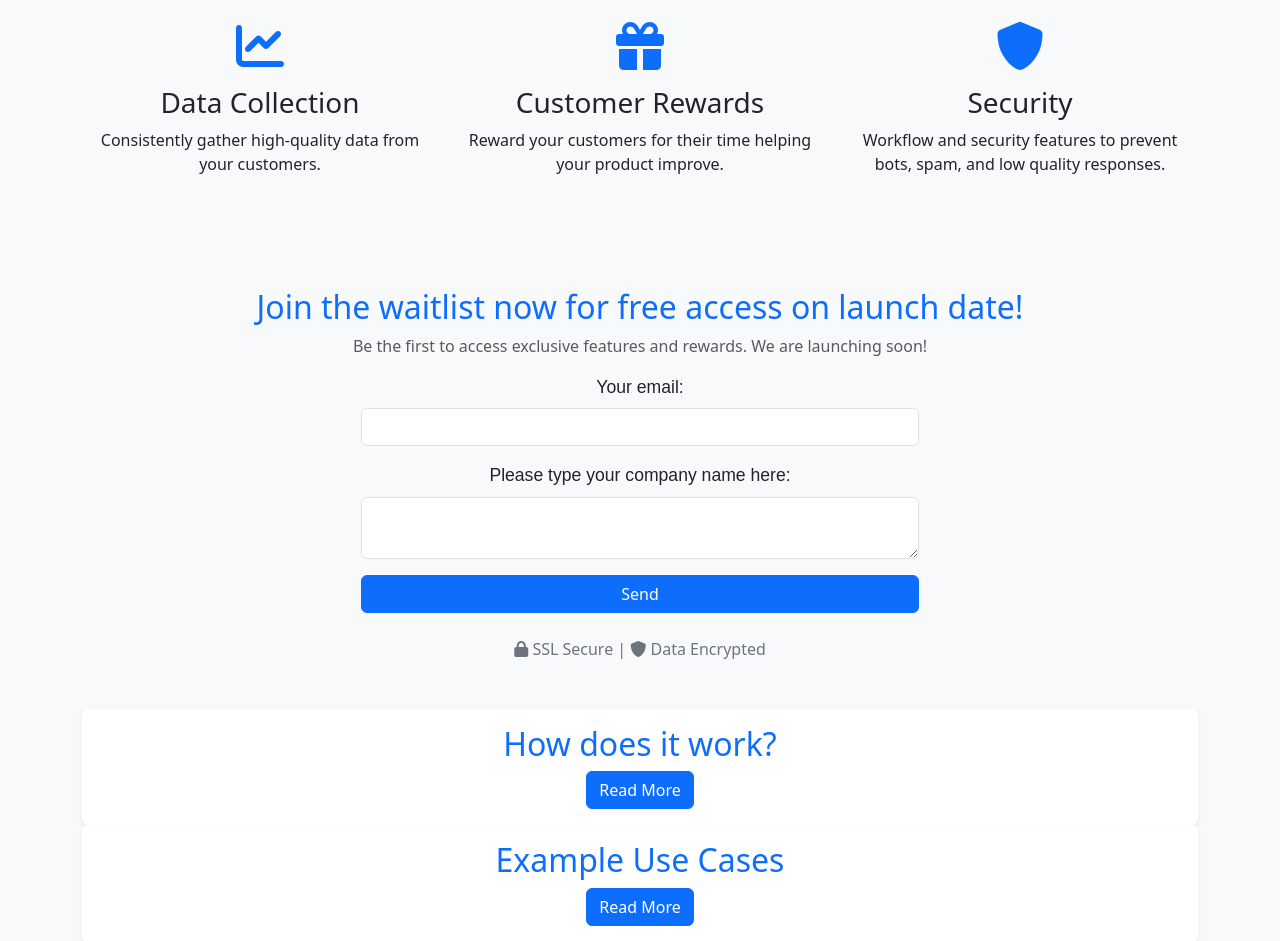
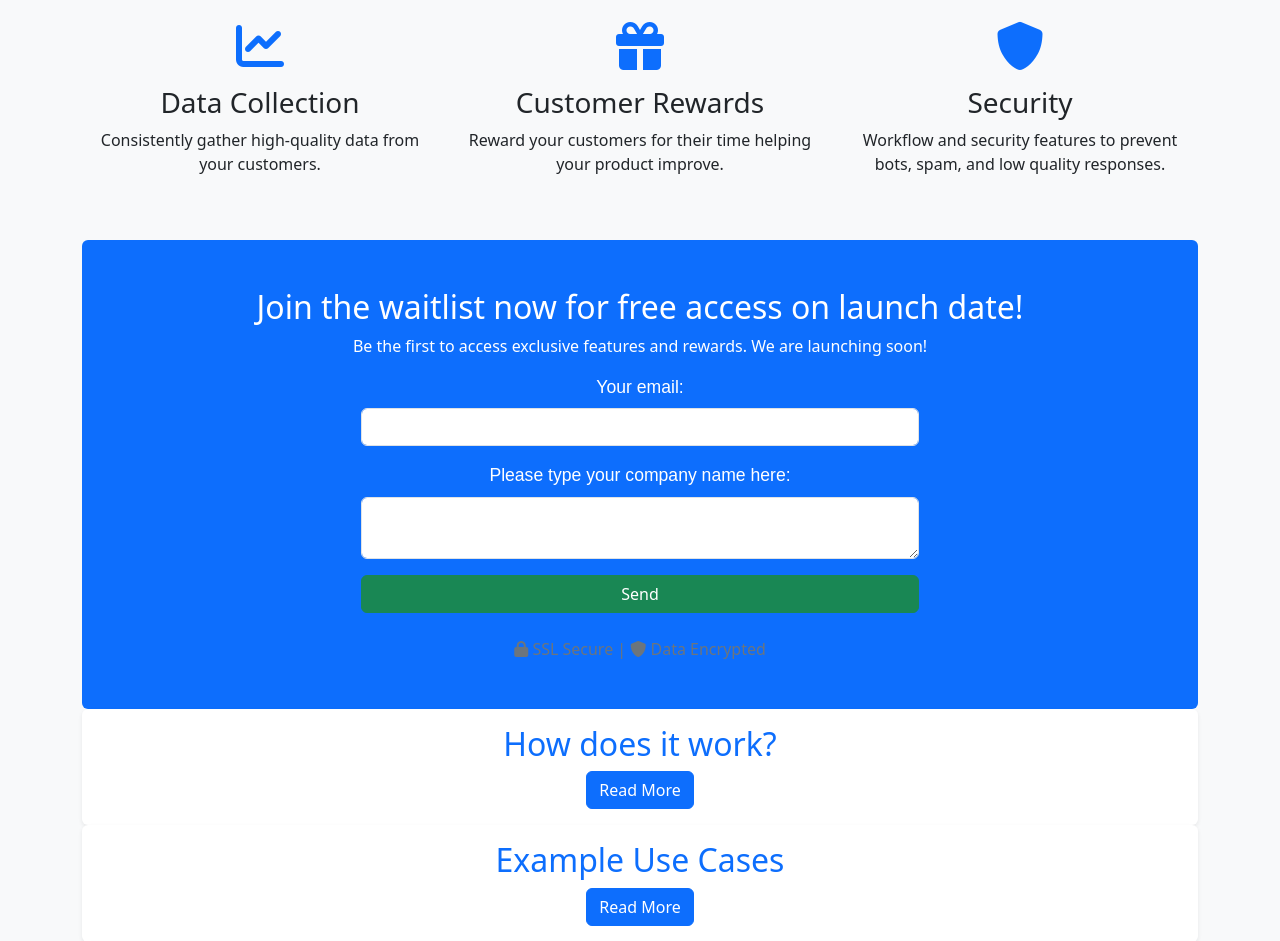
Before and after one commit to edwrand/landing, a Flask app: page / in a window 1280 px wide. Shown: the part 384-1325 px from the top of the page. Run offline with Flask 2, Linux system fonts and the light colour scheme.

```diff
--- a/templates/index.html
+++ b/templates/index.html
@@ -115,26 +115,27 @@
                 </div>
             </div>
         </section>
-        <section id="cta" class="text-center py-5">
-            <h2 class="text-primary">Join the waitlist now for free access on launch date!</h2>
-            <p class="text-muted">Be the first to access exclusive features and rewards. We are launching soon!</p>
+        <section id="cta" class="text-center py-5 bg-primary text-white rounded">
+            <h2>Join the waitlist now for free access on launch date!</h2>
+            <p>Be the first to access exclusive features and rewards. We are launching soon!</p>
 
             <form id="cta-form" action="https://formspree.io/f/mrbzjywo" method="POST" class="w-50 mx-auto">
                 <div class="mb-3">
-                    <label for="email" class="form-label">Your email:</label>
+                    <label for="email" class="form-label text-white">Your email:</label>
                     <input type="email" name="email" id="email" class="form-control" required>
                 </div>
                 <div class="mb-3">
-                    <label for="message" class="form-label">Please type your company name here:</label>
+                    <label for="message" class="form-label text-white">Please type your company name here:</label>
                     <textarea name="message" id="message" class="form-control" required></textarea>
                 </div>
-                <button type="submit" class="btn btn-primary w-100">Send</button>
+                <button type="submit" class="btn btn-success w-100">Send</button>
             </form>
 
             <div class="security-badges mt-4">
                 <i class="fas fa-lock"></i> SSL Secure | <i class="fas fa-shield-alt"></i> Data Encrypted
             </div>
         </section>
+
 
         <section id="how-it-works" class="bg-white py-3 rounded shadow-sm">
             <h2 class="text-center text-primary">How does it work?</h2>
```
